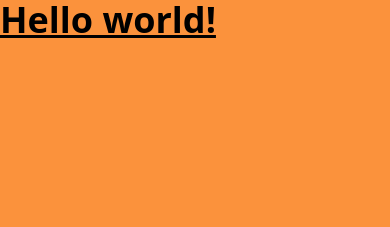
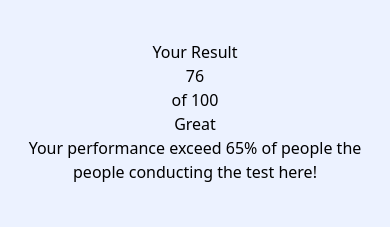
Before and after one commit to webstormcam/Results_Summary_Component, a website: page index.html in a window 390 px wide. Drawn offline with Linux system fonts and the light colour scheme.

Commit message:
Starting the first card on mobile
Putting in all the basic text, then going to put in the background and style

```diff
--- a/index.html
+++ b/index.html
@@ -7,9 +7,18 @@
     <title>Results Summary Component</title>
     <link href="./dist/output.css" rel="stylesheet">
 </head>
-<body class="bg-orange-400">
-    <h1 class="text-4xl  font-extrabold underline text-left">
-        Hello world!
-      </h1>
+<body class="bg-page-back flex justify-center">
+   <div id="contentCard">
+    <div  id="part1" class="flex flex-col items-center py-10 max-w-sm">
+        <h2>Your Result</h2>
+        <div id="circle" class="text-center">
+            <p>76</p>
+            <p>of 100</p>
+        </div>
+        <h3>Great</h3>
+        <p class="text-center">Your performance exceed 65% of people the people conducting the test here!</p>
+    </div>
+    <div id="part2"></div>
+   </div>
 </body>
 </html>
--- a/src/input.css
+++ b/src/input.css
@@ -1,3 +1,5 @@
+@import url('https://fonts.googleapis.com/css2?family=Hanken+Grotesk:wght@500;700;800&display=swap');
+
 @tailwind base;
 @tailwind components;
 @tailwind utilities;
--- a/tailwind.config.js
+++ b/tailwind.config.js
@@ -3,7 +3,24 @@ module.exports = {
   content: ["./src/**/*.{html,js}",
             "./*.{html,js}"],
   theme: {
-    extend: {},
+    colors:{
+    'page-back':'#ecf2ff',
+    'white':'#ffffff',
+    'red':'#ff5757',
+    'orangey':'#ffb01f',
+    'green':'	#00bd91',
+    'cobalt':'#1125d4',
+    'backgrad1':'hsla(252, 100%, 67%, 1)',
+    'backgrad2':'hsla(252, 100%, 63%, 1)',
+    'backgrad3':'hsla(241, 81%, 54%, 1)',
+    'totalgrad':' linear-gradient(180deg, #7755FF 0%, #6943FF 0.01%, #2F2CE9 100%)'
+
+    },
+    extend: {
+      fontFamily:{
+        HankenGrotesk:['Hanken Grotesk','sans-serif']
+      },
+    },
   },
   plugins: [],
 }
```
Also changed, not shown: dist/output.css.
